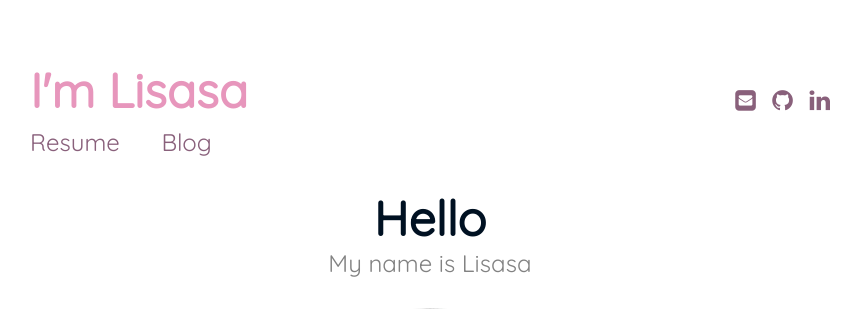
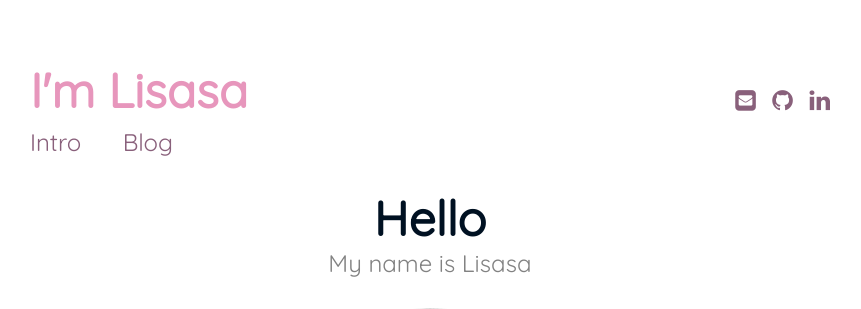
Before and after one commit to lisasasasa/lisasasasa.github.io, a Jekyll site: the page built from index.md, in a window 1280 px wide. Shown: the top 309 px of the page, without its empty margins (210-1071 px from the left). Built offline with Jekyll 4.4.1, drawn with Linux system fonts in a browser that asks for light colours.

Commit message:
Add intro

```diff
--- a/_includes/header.html
+++ b/_includes/header.html
@@ -2,7 +2,7 @@
 <div class="navigation">
 <a href="{{ '/' | prepend: site.baseurl }}" class="logo">{{ site.title }}</a>
 <ul class="menu">
-<li class="menu__entry"><a href="{{ '/resume' | prepend: site.baseurl }}">Resume</a></li>
+<li class="menu__entry"><a href="{{ '/intro' | prepend: site.baseurl }}">Intro</a></li>
 <li class="menu__entry"><a href="{{ '/blog' | prepend: site.baseurl }}">Blog</a></li>
 </ul>
 </div>
```
Also changed, not shown: intro.md (renamed from resume.md).
